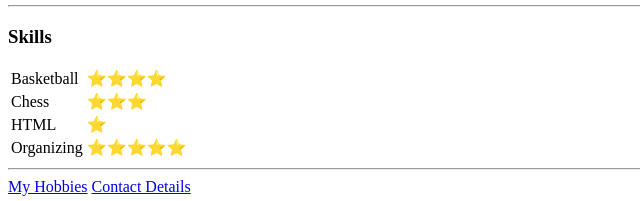
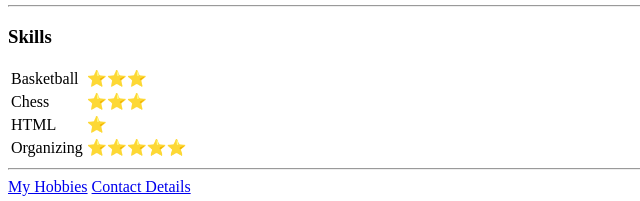
Before and after one commit to christianxngo/cn, a plain HTML site: page index.html in a window 1280 px wide. Shown: the part 617-818 px from the top of the page, 0-640 px from the left. Drawn offline with Linux system fonts and the light colour scheme.

Commit message:
Update index.html

```diff
--- a/index.html
+++ b/index.html
@@ -48,7 +48,7 @@
 <table>
 <tr>
   <td>Basketball</td>
-  <td>⭐⭐⭐⭐</td>
+  <td>⭐⭐⭐</td>
 </tr>
 <tr>
   <td>Chess</td>
```
